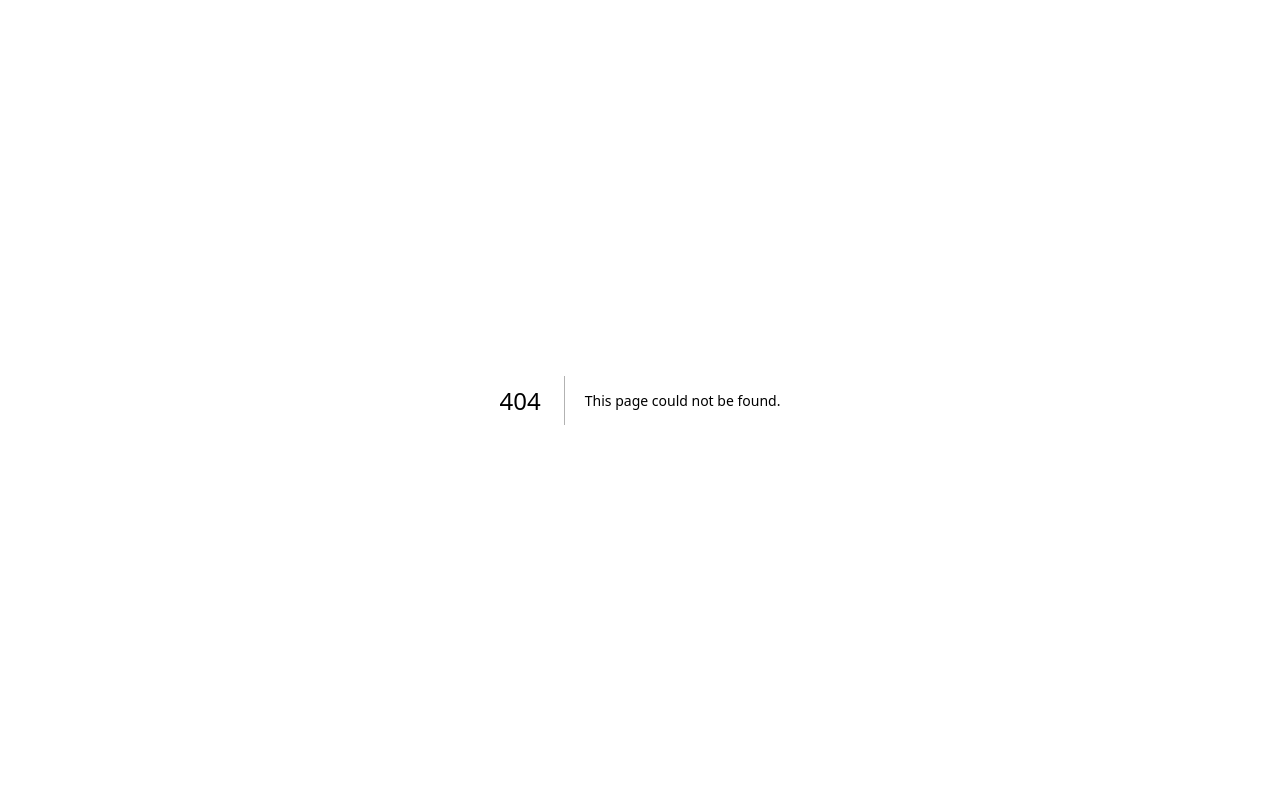
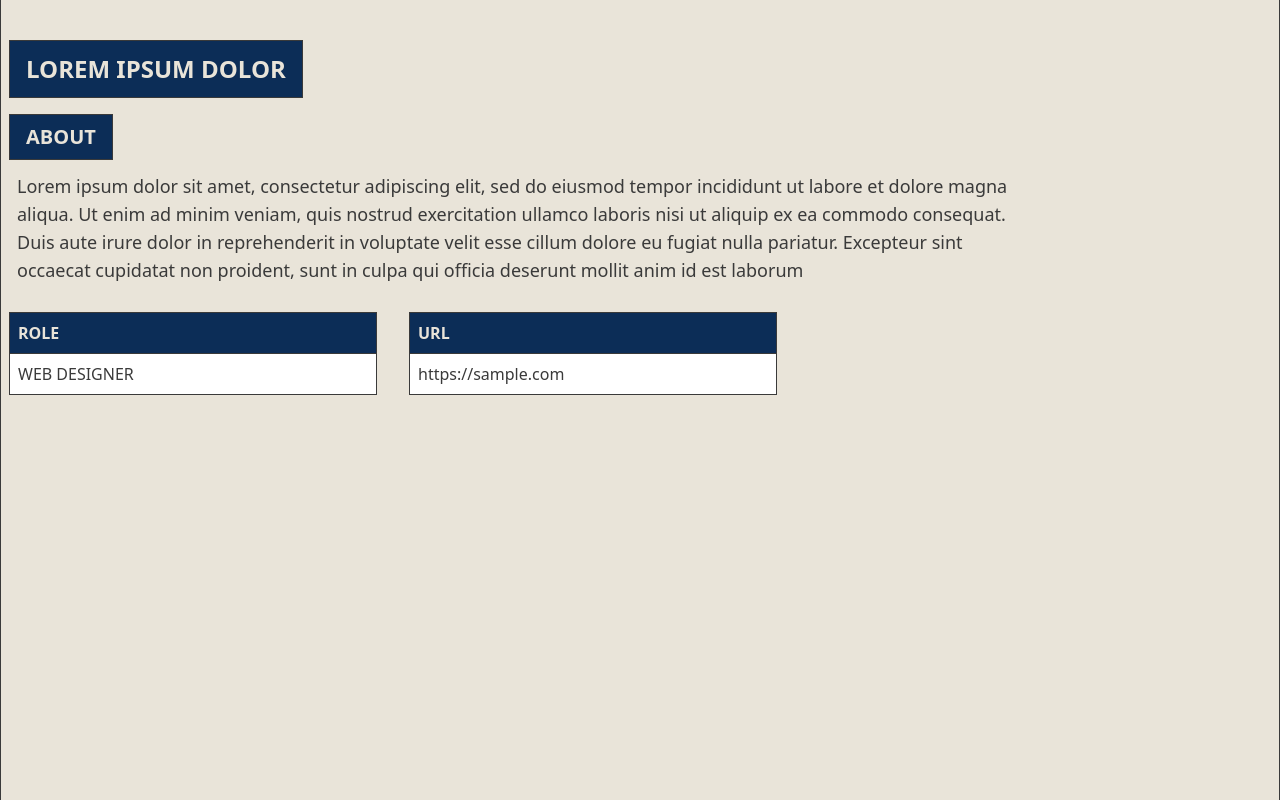
Before and after one commit to LeslieAyacocho/la-portfolio, a Next.js app: page /project/1 in a window 1280 px wide. Before the commit this address had no page. Built offline with nearby package versions, Linux system fonts and the light colour scheme.

Commit message:
feat: project page

```diff
--- /dev/null
+++ b/src/components/ui/project-template.js
@@ -0,0 +1,35 @@
+const ProjectTemplate = () => {
+    return (
+        <div className='flex flex-col px-2 gap-y-4 text-li-black'>
+            <div className='px-4 py-3 border bg-li-blue w-max border-li-black'>
+                <h2 className='text-2xl font-semibold uppercase text-li-white'>Lorem Ipsum Dolor</h2>
+            </div>
+            <div className='max-w-screen-lg'>
+                <div className='px-4 py-2 border border-li-black bg-li-blue w-max'>
+                    <h3 className='text-xl font-semibold uppercase text-li-white'>About</h3>
+                </div>
+                <p className='px-2 py-3 text-lg'>
+                    Lorem ipsum dolor sit amet, consectetur adipiscing elit, sed do eiusmod tempor incididunt ut labore et dolore magna aliqua. Ut
+                    enim ad minim veniam, quis nostrud exercitation ullamco laboris nisi ut aliquip ex ea commodo consequat. Duis aute irure dolor in
+                    reprehenderit in voluptate velit esse cillum dolore eu fugiat nulla pariatur. Excepteur sint occaecat cupidatat non proident, sunt
+                    in culpa qui officia deserunt mollit anim id est laborum
+                </p>
+            </div>
+            <div className='flex w-full max-w-screen-md gap-x-8'>
+                <div className='w-full uppercase border border-li-black h-min'>
+                    <h3 className='p-2 font-semibold border-b border-li-black bg-li-blue text-li-white'>Role</h3>
+                    <p className='p-2 bg-white'>Web Designer</p>
+                </div>
+                <div className='w-full border border-li-black h-min'>
+                    <h3 className='p-2 font-semibold uppercase border-b border-li-black bg-li-blue text-li-white'>URL</h3>
+                    <div className='p-2 bg-white'>
+                        <a href='#'>https://sample.com</a>
+                    </div>
+                </div>
+            </div>
+            <div>{/* <Image src={`/img${image}`} className='object-cover w-full h-full' /> */}</div>
+        </div>
+    )
+}
+
+export default ProjectTemplate
--- a/src/components/works/web-designs.js
+++ b/src/components/works/web-designs.js
@@ -1,15 +1,18 @@
 import Container from '@/components/ui/container'
 import Card from '@/components/ui/card'
+import Link from 'next/link'
 
 const WebDesigns = () => {
     return (
         <section id='web-design' className='flex justify-center w-full'>
             <Container className='flex flex-col gap-y-8'>
-            <div className='px-8 py-3 border bg-li-blue w-max border-li-black'>
+                <div className='px-8 py-3 border bg-li-blue w-max border-li-black'>
                     <h2 className='text-2xl font-medium uppercase text-li-white'>Web Design</h2>
                 </div>
                 <div className='grid grid-cols-1 gap-20 md:grid-cols-2 lg:grid-cols-4 md:gap-10'>
-                    <Card image={'/web-design/apracsi.png'} title='APRACSI' description='2024' />
+                    <Link href='/project/apracsi'>
+                        <Card image={'/web-design/apracsi.png'} title='APRACSI' description='2024' />
+                    </Link>
                     <Card image={'/web-design/gk-usa.png'} title='GK - USA' description='2023' />
                     <Card image={'/web-design/csapi.png'} title='CSAPI' description='2023' />
                     <Card image={'/web-design/cliqq.png'} title='CLiQQ - Redesign' description='2022' />
--- /dev/null
+++ b/src/pages/project/[slug].js
@@ -0,0 +1,16 @@
+import Container from '@/components/ui/container'
+import ProjectTemplate from '@/components/ui/project-template'
+import { useRouter } from 'next/router'
+
+const Project = () => {
+    const router = useRouter()
+    return (
+        <main className='min-h-screen bg-li-white'>
+            <Container className='flex flex-col min-h-screen gap-y-8 border-x border-li-black'>
+                <ProjectTemplate />
+            </Container>
+        </main>
+    )
+}
+
+export default Project
```
